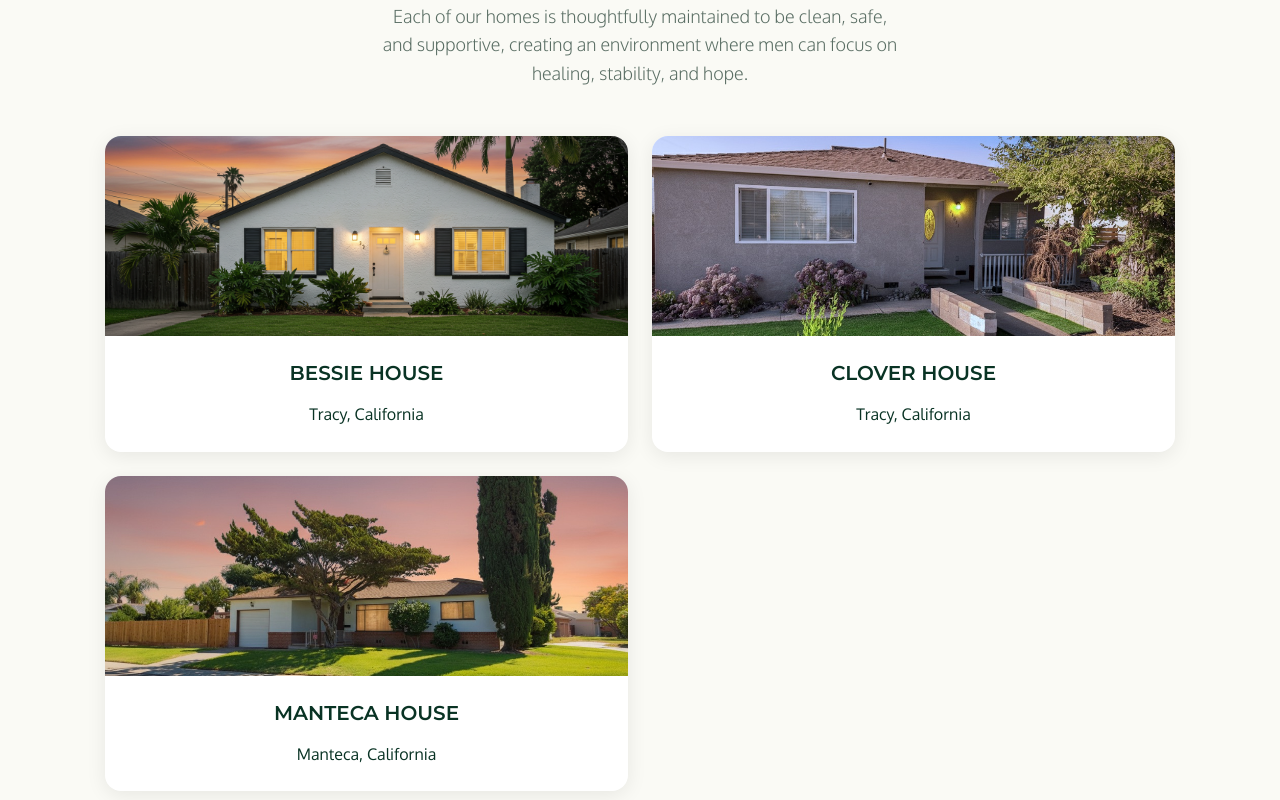
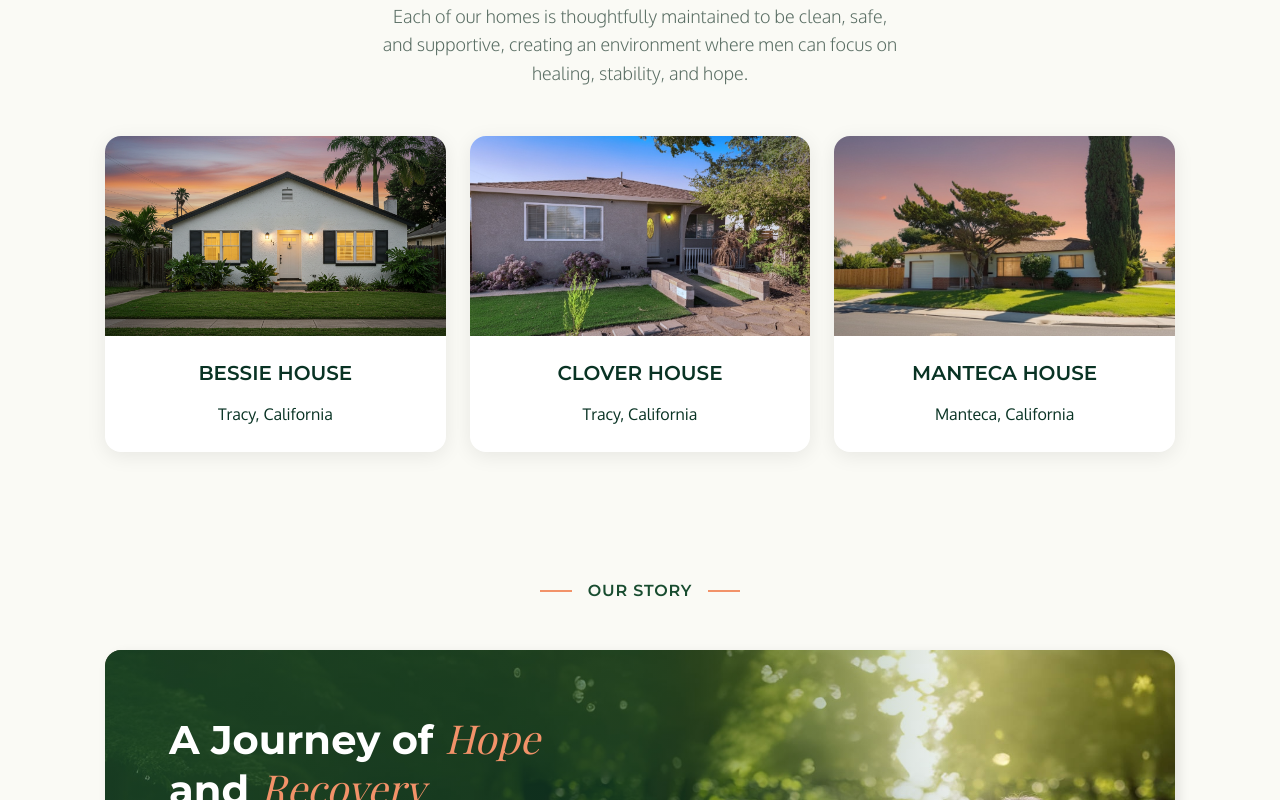
Before and after one commit to douglaswelcome/living-hope-services, a Next.js app: page / in a window 1280 px wide. Shown: the part 1080-1880 px from the top of the page. Built offline with nearby package versions, Linux system fonts and the light colour scheme; a web font is replaced by a local one.

Commit message:
final before dev deployment

```diff
--- a/src/components/AddressSection/AddressSection.module.scss
+++ b/src/components/AddressSection/AddressSection.module.scss
@@ -36,7 +36,7 @@
   grid-column: span 12;
 
   @include breakpoint(w-lg) {
-    grid-template-columns: repeat(2, 1fr);
+    grid-template-columns: repeat(3, 1fr);
     gap: 1.5rem;
   }
 
--- a/src/components/ContactForm/ContactForm.tsx
+++ b/src/components/ContactForm/ContactForm.tsx
@@ -193,7 +193,7 @@ const ContactForm: React.FC<ContactFormProps> = ({
                     Phone
                   </h4>
                   <a href="tel:+15551234567" className={styles.contactValue}>
-                    (555) 123-4567
+                    (916) 838-0020
                   </a>
                   <p className={styles.contactNote}></p>
                 </div>
--- a/src/components/Footer/Footer.tsx
+++ b/src/components/Footer/Footer.tsx
@@ -22,7 +22,7 @@ const Footer = () => {
             <h5 className={`${styles.footerSubtitle} mb-4`}>Contact</h5>
             <ul className={`${styles.footerList} space-y-2`}>
               <li>1657 Bessie Ave, Tracy, CA 95376</li>
-              <li>(555) 123-4567</li>
+              <li>(916) 838-0020</li>
               <li>info@livinghopeservices.org</li>
             </ul>
           </div>
```
